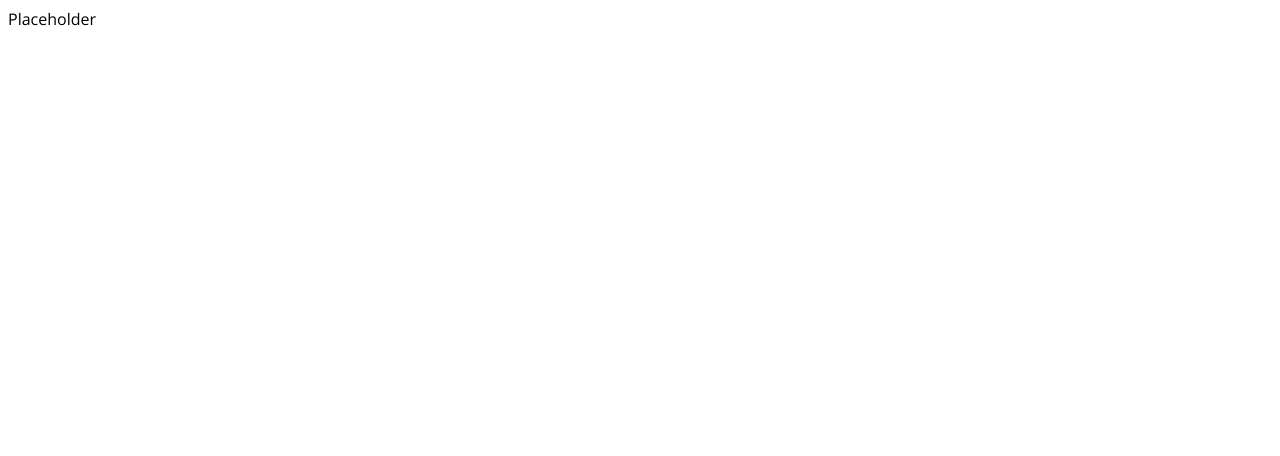
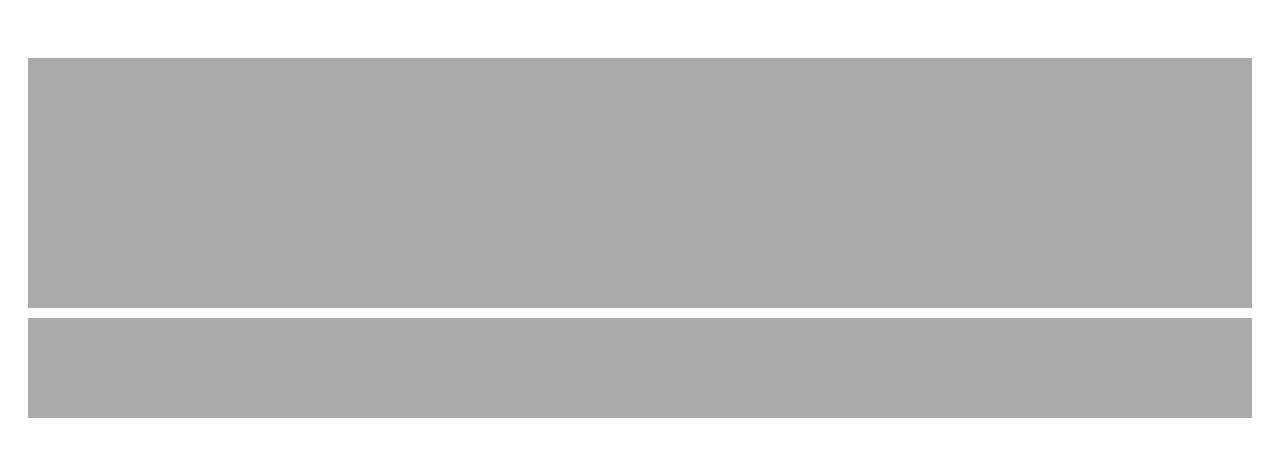
Before and after one commit to larryschirmer/crypto-history, a Next.js app: page / in a window 1280 px wide. Shown: the top 456 px of the page. Built offline with nearby package versions, Linux system fonts and the light colour scheme.

Commit message:
feat: add home page

```diff
--- /dev/null
+++ b/components/Home/Home.module.scss
@@ -0,0 +1,17 @@
+.home {
+  padding: 5rem 2rem;
+  display: flex;
+  flex-direction: column;
+  .chart-placeholder {
+    height: 25rem;
+  }
+  .brush-placeholder {
+    height: 10rem;
+  }
+  .chart-placeholder,
+  .brush-placeholder {
+    width: 100%;
+    background-color: #aaa;
+    margin-bottom: 1rem;
+  }
+}
--- /dev/null
+++ b/components/Home/Home.tsx
@@ -0,0 +1,20 @@
+import React from 'react';
+
+import styles from './Home.module.scss';
+
+const {
+  home: homeClass,
+  'chart-placeholder': chartPlaceholderClass,
+  'brush-placeholder': brushPlaceholderClass,
+} = styles;
+
+const Home = () => {
+  return (
+    <div className={homeClass}>
+      <div className={chartPlaceholderClass}></div>
+      <div className={brushPlaceholderClass}></div>
+    </div>
+  );
+};
+
+export default Home;
--- /dev/null
+++ b/components/Home/index.ts
@@ -0,0 +1 @@
+export { default } from './Home';
--- a/pages/_app.tsx
+++ b/pages/_app.tsx
@@ -1,3 +1,4 @@
+import React from 'react'
 import Head from 'next/head';
 import { Provider } from 'react-redux';
 
--- a/pages/index.tsx
+++ b/pages/index.tsx
@@ -1,9 +1,9 @@
 import React, { FC } from 'react';
 
-import PlaceHolder from '@components/Placeholder';
+import Home from '@components/Home';
 
-const Home: FC<{}> = () => {
-  return <PlaceHolder />;
+const Root: FC<{}> = () => {
+  return <Home />;
 };
 
-export default Home;
+export default Root;
```
